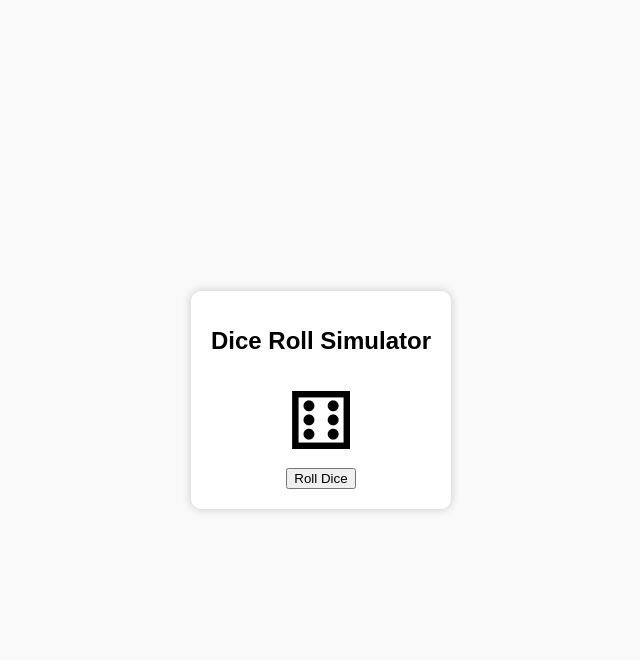
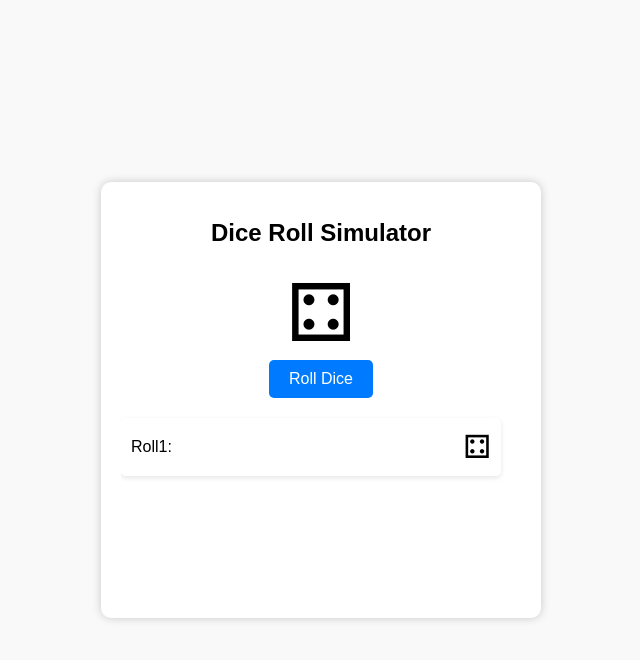
Before and after one commit to ankitsingh5423/javascript, a plain HTML site: page dice-roll-simulator/index.html in a window 1280 px wide. Both pictures are taken after a click on the button "Roll Dice". Shown: the whole page, without its empty margins (319-959 px from the left). Drawn offline with Linux system fonts and the light colour scheme.

Commit message:
compelete the dice roll project

```diff
--- a/dice-roll-simulator/index.css
+++ b/dice-roll-simulator/index.css
@@ -14,6 +14,11 @@ body {
   padding: 20px;
   border-radius: 10px;
   box-shadow: 0px 0px 10px rgba(0, 0, 0, 0.2);
+  width: 400px;
+}
+.resultConatiner {
+  height: 200px;
+  overflow-y: auto;
 }
 
 h1 {
@@ -66,6 +71,42 @@ h1 {
   background-color: #2980b9;
 }
 
+button {
+  background-color: #007bff;
+  color: white;
+  border: none;
+  padding: 10px 20px;
+  font-size: 1rem;
+  border-radius: 5px;
+  cursor: pointer;
+  transition: background 0.3s;
+}
+
+button:hover {
+  background-color: #0056b3;
+}
+
+.roll-container {
+  display: flex;
+  align-items: center;
+  justify-content: space-between;
+  width: 90%;
+  max-width: 400px;
+  margin-top: 20px;
+  padding: 10px;
+  background: white;
+  border-radius: 5px;
+  box-shadow: 0 2px 5px rgba(0, 0, 0, 0.1);
+}
+
+.roll-text {
+  font-size: 1rem;
+}
+
+.roll-dice {
+  font-size: 2rem;
+}
+
 /* Responsive Design */
 @media (max-width: 600px) {
   .dice {
@@ -75,4 +116,18 @@ h1 {
     font-size: 16px;
     padding: 8px 16px;
   }
+  h1 {
+    font-size: 1.5rem;
+  }
+  .dice {
+    font-size: 3rem;
+  }
+  button {
+    font-size: 0.9rem;
+    padding: 8px 16px;
+  }
+  .roll-container {
+    font-size: 0.9rem;
+    padding: 8px;
+  }
 }
--- a/dice-roll-simulator/index.html
+++ b/dice-roll-simulator/index.html
@@ -16,6 +16,10 @@
         <div id="dice" class="dice">&#9861</div>
         <br>
         <button id="btn">Roll Dice</button>
+
+        <div class="resultConatiner">
+
+        </div>
     </div>
 
 
--- a/dice-roll-simulator/index.js
+++ b/dice-roll-simulator/index.js
@@ -4,21 +4,25 @@
 
 const dice = document.getElementById("dice");
 const diceBtn = document.getElementById("btn");
-let diceFaces = ["&#9857", "&#9858", "&#9859", "&#9860", "&#9861"];
+const diceFaces = ["&#9857", "&#9858", "&#9859", "&#9860", "&#9861", "&#9861"];
+const resultFace = document.querySelector(".roll-dice");
+const resultText = document.querySelector(".roll-text");
+const resultConatiner = document.querySelector(".resultConatiner");
 
-diceFaces[2];
-
-console.log(diceFaces);
-
+let counter = 1;
 const rollDice = () => {
   dice.classList.remove("rolling");
   void dice.offsetWidth;
   dice.classList.add("rolling");
-  console.log(dice);
-};
 
-const diceFace = () => {
-  return Math.floor(Math.random() * 5);
+  let randomFaces = Math.floor(Math.random() * 6);
+  dice.innerHTML = diceFaces[randomFaces];
+  const test = document.createElement("div");
+  let updateCounter = counter++;
+  test.classList.add("roll-container");
+  test.innerHTML = `<span class="roll-text">Roll${updateCounter}:</span><span class="roll-dice">${diceFaces[randomFaces]}</span>`;
+
+  resultConatiner.appendChild(test);
 };
 
 diceBtn.addEventListener("click", rollDice);
```
